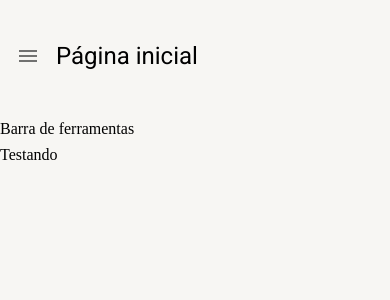
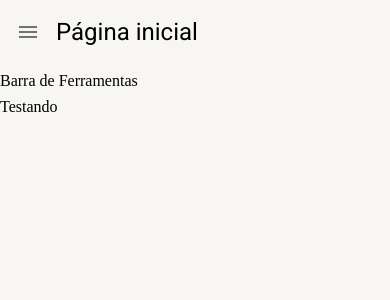
Before and after one commit to costadr/react-typescript, a React (Create React App) app: page /pagina-inicial in a window 390 px wide. Shown: the top 300 px of the page. Built offline with nearby package versions, Linux system fonts and the light colour scheme.

Commit message:
responsive base layout

```diff
--- a/src/pages/dashboard/Dashboard.tsx
+++ b/src/pages/dashboard/Dashboard.tsx
@@ -3,7 +3,7 @@
 export const Dashboard = () => {
 
   return (
-    <LayoutBaseDePagina titulo='Página inicial'>
+    <LayoutBaseDePagina titulo='Página inicial' barraDeFerramentas={<>Barra de Ferramentas</>}>
       Testando
     </LayoutBaseDePagina>
   );
--- a/src/shared/layouts/LayoutBaseDePagina.tsx
+++ b/src/shared/layouts/LayoutBaseDePagina.tsx
@@ -1,22 +1,25 @@
 import { Icon, IconButton, Typography, useMediaQuery, useTheme } from '@mui/material';
 import { Box } from '@mui/system';
 import { useDrawerContext } from '../contexts';
+import { ReactNode } from 'react';
 
 interface ILayoutBaseDePaginaProps {
-  children: React.ReactNode;
+  children: ReactNode;
   titulo: string;
+  barraDeFerramentas?: ReactNode;
 }
 
-export const LayoutBaseDePagina: React.FC<ILayoutBaseDePaginaProps> = ({ children, titulo }) => {
+export const LayoutBaseDePagina: React.FC<ILayoutBaseDePaginaProps> = ({ children, titulo, barraDeFerramentas }) => {
 
   const theme = useTheme();
   const smDown = useMediaQuery(theme.breakpoints.down('sm'));
+  const mdDown = useMediaQuery(theme.breakpoints.down('md'));
 
   const { toogleDrawerOpen } = useDrawerContext();
 
   return (
     <Box height="100%" display="flex" flexDirection="column" gap={1}>
-      <Box padding={1} display="flex" alignItems="center" height={theme.spacing(12)} gap={1}>
+      <Box padding={1} display="flex" alignItems="center" gap={1} height={theme.spacing(smDown ? 6 : mdDown ? 8 : 12)}>
 
         {smDown && (
           <IconButton onClick={toogleDrawerOpen}>
@@ -24,16 +27,23 @@
           </IconButton>
         )}
 
-        <Typography variant="h5">
+        <Typography
+          overflow="hidden"
+          whiteSpace="nowrap"
+          textOverflow="ellipsis"
+          variant={smDown ? 'h5' : mdDown? 'h4' : 'h3'}
+        >
           {titulo}
         </Typography>
       </Box>
 
-      <Box>
-        Barra de ferramentas
-      </Box>
+      {barraDeFerramentas && (
+        <Box>
+          {barraDeFerramentas}
+        </Box>
+      )}
 
-      <Box>
+      <Box flex={1} overflow="auto">
         {children}
       </Box>
     </Box>
```
